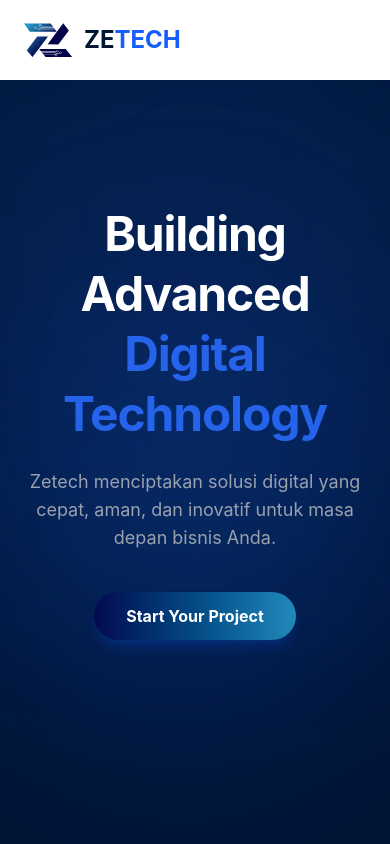
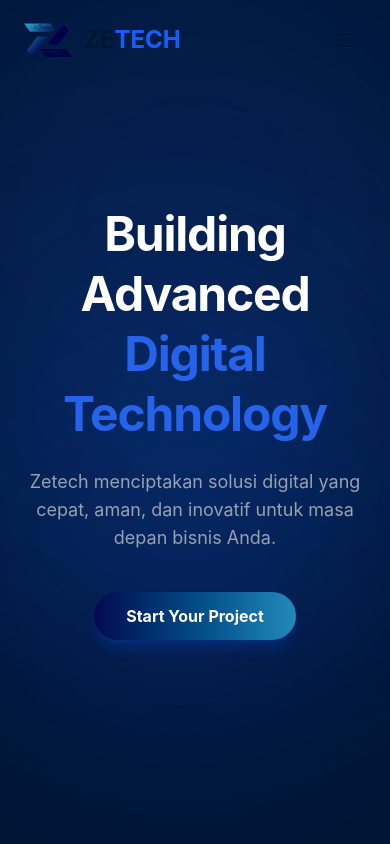
Before and after one commit to Research-and-Creativity/company-profile, a React (Vite) app: page / in a window 390 px wide. Shown: the top 844 px of the page. Built offline with nearby package versions, Linux system fonts and the light colour scheme.

Commit message:
partials: update navbar with hamburger menu responsive and footer responsive text

```diff
--- a/src/components/shared/Footer.tsx
+++ b/src/components/shared/Footer.tsx
@@ -47,7 +47,7 @@ export default function Footer() {
               </div>
             </motion.a>
 
-            <motion.p variants={itemVariants} className="text-gray-400 text-lg leading-relaxed mb-8 mt-4">
+            <motion.p variants={itemVariants} className="text-gray-400 md:text-lg leading-relaxed mb-8 mt-4">
               Pembuatan Aplikasi profesional yang berada di bawah organisasi
               HMSE Telkom University untuk mendukung pertumbuhan bisnis Anda.
             </motion.p>
--- a/src/components/shared/Navbar.tsx
+++ b/src/components/shared/Navbar.tsx
@@ -4,44 +4,106 @@ import aboutImage from "../../assets/logo.svg";
 
 const Navbar = () => {
   const [isScrolled, setIsScrolled] = useState(false);
+  const [activeSection, setActiveSection] = useState("");
+  const [isMobileMenuOpen, setIsMobileMenuOpen] = useState(false);
 
   useEffect(() => {
     const handleScroll = () => {
       setIsScrolled(window.scrollY > 20);
+
+      const sections = NAV_LINKS.map((link) => link.href.replace("#", ""));
+      for (const sectionId of sections) {
+        const element = document.getElementById(sectionId);
+        if (element) {
+          const rect = element.getBoundingClientRect();
+          if (rect.top <= 100 && rect.bottom >= 100) {
+            setActiveSection(`#${sectionId}`);
+          }
+        }
+      }
     };
+
     window.addEventListener("scroll", handleScroll);
     return () => window.removeEventListener("scroll", handleScroll);
   }, []);
 
   return (
     <nav
-      className={`fixed bg-white top-0 w-full z-50 transition-all duration-300 ${
-        isScrolled ? " backdrop-blur-md shadow-sm py-2" : "py-4"
+      className={`fixed top-0 w-full z-50 transition-all duration-300 ${
+        isScrolled
+          ? "bg-white/80 backdrop-blur-md shadow-md py-2"
+          : "bg-transparent py-4"
       }`}
     >
       <div className="container mx-auto px-6 flex justify-between items-center">
-        {/* Logo Zetech */}
-        <a href="/">
+        <a href="#hero" className="hover:opacity-80 transition-opacity">
           <div className="flex items-center gap-3">
             <img
               src={aboutImage}
               alt="Zetech Logo"
-              className="w-12 h-12 object-contain"
+              className={`object-contain transition-all ${isScrolled ? "w-10 h-10" : "w-12 h-12"}`}
             />
-
             <div className="text-2xl font-bold text-[#001534]">
               ZE<span className="text-blue-600">TECH</span>
             </div>
           </div>
         </a>
 
-        {/* Desktop Menu */}
         <div className="hidden md:flex gap-8">
           {NAV_LINKS.map((link) => (
             <a
               key={link.label}
               href={link.href}
-              className={`font-medium text-[#001534] hover:text-blue-600 transition-all duration-300 ${isScrolled ? 'text-base':'text-lg'} `}
+              className={`font-medium transition-all duration-300 relative group
+                ${activeSection === link.href ? "text-blue-600" : "text-[#001534]"}
+                ${isScrolled ? "text-base" : "text-lg"}
+                hover:text-blue-600
+              `}
+            >
+              {link.label}
+              <span
+                className={`absolute -bottom-1 left-0 h-0.5 bg-blue-600 transition-all duration-300
+                ${activeSection === link.href ? "w-full" : "w-0 group-hover:w-full"}`}
+              />
+            </a>
+          ))}
+        </div>
+
+        <button
+          className="md:hidden text-[#001534] p-2"
+          onClick={() => setIsMobileMenuOpen(!isMobileMenuOpen)}
+        >
+          <svg
+            className="w-6 h-6"
+            fill="none"
+            stroke="currentColor"
+            viewBox="0 0 24 24"
+          >
+            <path
+              strokeLinecap="round"
+              strokeLinejoin="round"
+              strokeWidth={2}
+              d={
+                isMobileMenuOpen
+                  ? "M6 18L18 6M6 6l12 12"
+                  : "M4 6h16M4 12h16M4 18h16"
+              }
+            />
+          </svg>
+        </button>
+      </div>
+
+      <div
+        className={`md:hidden overflow-hidden transition-all duration-300 bg-white
+        ${isMobileMenuOpen ? "max-h-64 border-b" : "max-h-0"}`}
+      >
+        <div className="flex flex-col p-6 gap-4">
+          {NAV_LINKS.map((link) => (
+            <a
+              key={link.label}
+              href={link.href}
+              onClick={() => setIsMobileMenuOpen(false)}
+              className="font-medium text-[#001534] hover:text-blue-600"
             >
               {link.label}
             </a>
```
